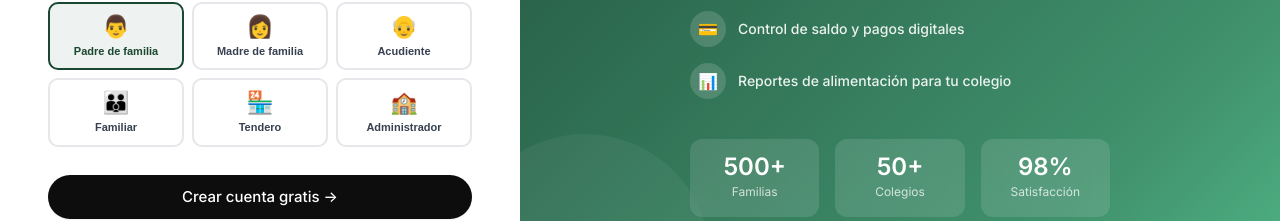
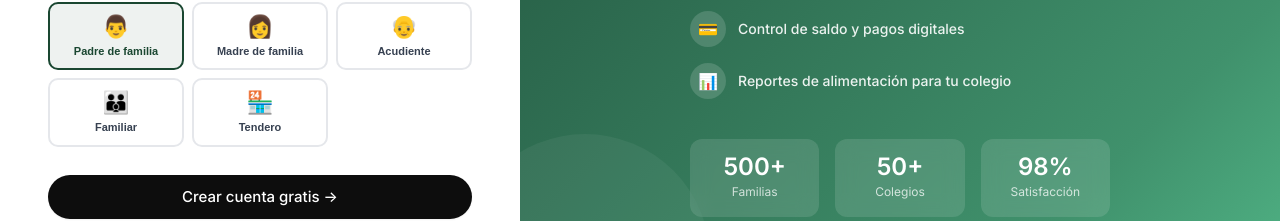
Before and after one commit to fercholink/CASPETE, a React (Vite) app in the folder frontend/: page /register in a window 1280 px wide. Shown: the part 549-770 px from the top of the page. Built offline with nearby package versions, Linux system fonts and the light colour scheme; no server answers.

Commit message:
refactor: remove SCHOOL_ADMIN from registration options

```diff
--- a/frontend/src/pages/RegisterPage.tsx
+++ b/frontend/src/pages/RegisterPage.tsx
@@ -10,7 +10,6 @@ const ROLE_OPTIONS: { value: AuthUser['role']; label: string; description: strin
   { value: 'PARENT', label: 'Acudiente', description: 'Soy el responsable del estudiante', icon: '👴' },
   { value: 'PARENT', label: 'Familiar', description: 'Familiar a cargo del estudiante', icon: '👪' },
   { value: 'VENDOR', label: 'Tendero', description: 'Administro una tienda escolar', icon: '🏪' },
-  { value: 'SCHOOL_ADMIN', label: 'Administrador', description: 'Gestiono mi institución educativa', icon: '🏫' },
 ];
 
 const EyeIcon = ({ open }: { open: boolean }) => open ? (
```
